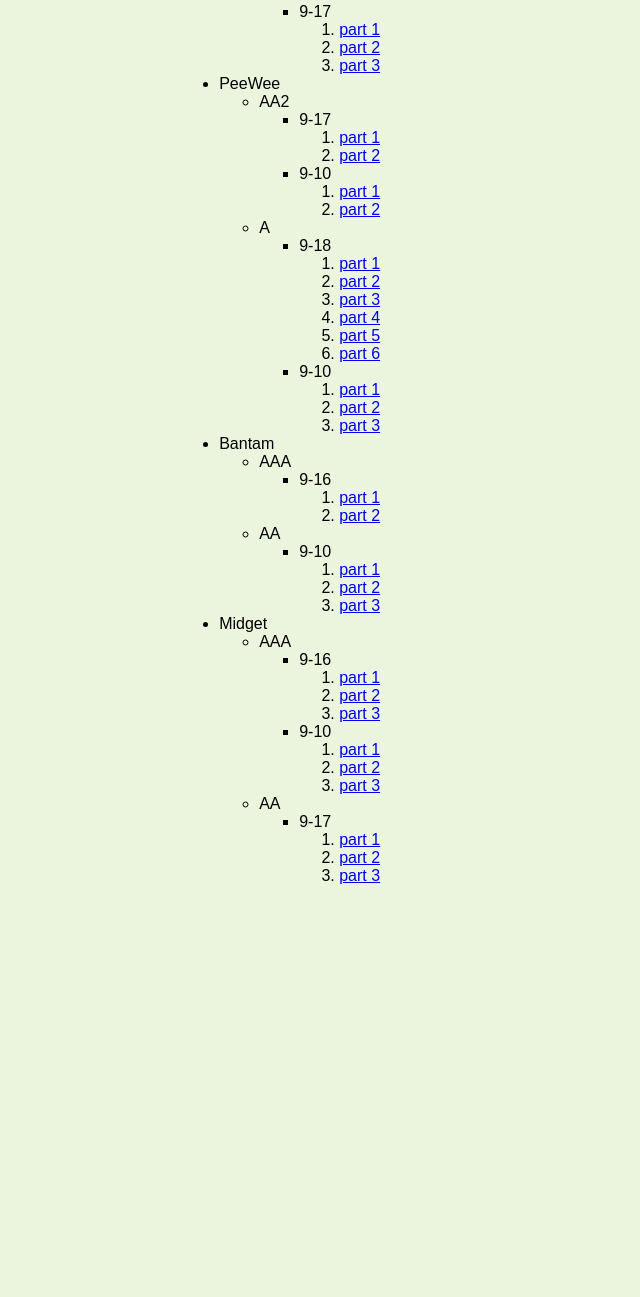
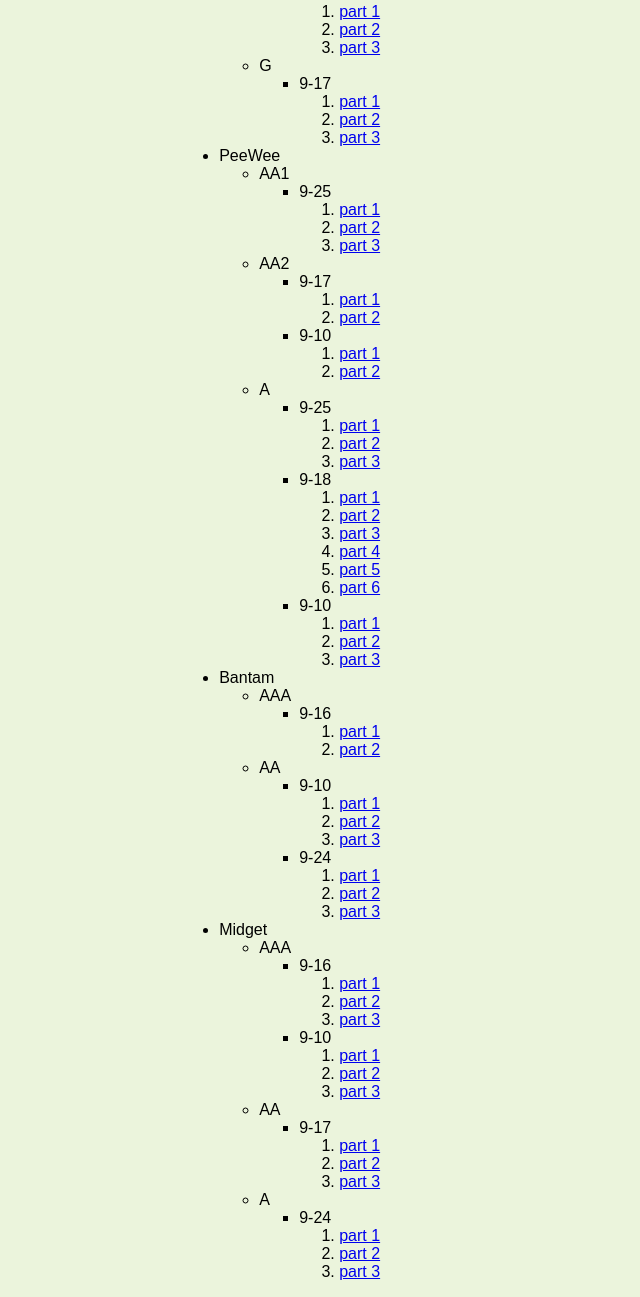
Before and after one commit to mlabrecq7/nyhadisplay, a plain HTML site: page index.html in a window 1280 px wide. Shown: the part 690-1987 px from the top of the page, without its empty margins (0-640 px from the left). Before the commit the page ends 1591 px from the top, so only its background shows below. Drawn offline with Linux system fonts and the light colour scheme.

Commit message:
updated for weekend games

```diff
--- a/index.html
+++ b/index.html
@@ -36,6 +36,14 @@
 	      </ul>
 	    </li>
 	    <li>AA
+	      <ul>
+		<li>9-24</li>
+		<ol>
+		  <li><a target="_blank" href="22-23/squirt/AA/22-09-24/1.mp4">part 1</a></li>
+		  <li><a target="_blank" href="22-23/squirt/AA/22-09-24/2.mp4">part 2</a></li>
+		  <li><a target="_blank" href="22-23/squirt/AA/22-09-24/3.mp4">part 3</a></li>
+		</ol>
+	      </ul>
 	      <ul>
 		<li>9-10</li>
 		<ol>
@@ -80,6 +88,16 @@
 	</li>
 	<li>PeeWee
 	  <ul>
+	    <li>AA1
+	      <ul>
+		<li>9-25</li>
+		<ol>
+		  <li><a target="_blank" href="22-23/peewee/AA1/22-09-25/1.mp4">part 1</a></li>
+		  <li><a target="_blank" href="22-23/peewee/AA1/22-09-25/2.mp4">part 2</a></li>
+		  <li><a target="_blank" href="22-23/peewee/AA1/22-09-25/3.mp4">part 3</a></li>
+		</ol>
+	      </ul>
+	    </li>
 	    <li>AA2
 	      <ul>
 		<li>9-17</li>
@@ -96,6 +114,12 @@
 	    </li>
 	    <li>A
 	      <ul>
+		<li>9-25</li>
+		<ol>
+		  <li><a target="_blank" href="22-23/peewee/A/22-09-25/1.mp4">part 1</a></li>
+		  <li><a target="_blank" href="22-23/peewee/A/22-09-25/2.mp4">part 2</a></li>
+		  <li><a target="_blank" href="22-23/peewee/A/22-09-25/3.mp4">part 3</a></li>
+		</ol>
 		<li>9-18</li>
 		<ol>
 		  <li><a target="_blank" href="22-23/peewee/A/22-09-18/1.mp4">part 1</a></li>
@@ -134,6 +158,12 @@
 		  <li><a target="_blank" href="22-23/bantam/AA/22-09-10/2.mp4">part 2</a></li>
 		  <li><a target="_blank" href="22-23/bantam/AA/22-09-10/3.mp4">part 3</a></li>
 		</ol>
+		<li>9-24</li>
+		<ol>
+		  <li><a target="_blank" href="22-23/bantam/AA/22-09-24/1.mp4">part 1</a></li>
+		  <li><a target="_blank" href="22-23/bantam/AA/22-09-24/2.mp4">part 2</a></li>
+		  <li><a target="_blank" href="22-23/bantam/AA/22-09-24/3.mp4">part 3</a></li>
+		</ol>
 	      </ul>
 	    </li>
 	  </ul>
@@ -166,6 +196,16 @@
 		</ol>
 	      </ul>
 	    </li>
+	    <li>A
+	      <ul>
+		<li>9-24</li>
+		<ol>
+		  <li><a target="_blank" href="22-23/midget/A/22-09-24/1.mp4">part 1</a></li>
+		  <li><a target="_blank" href="22-23/midget/A/22-09-24/2.mp4">part 2</a></li>
+		  <li><a target="_blank" href="22-23/midget/A/22-09-24/3.mp4">part 3</a></li>
+		</ol>
+	      </ul>
+	    </li>
 
 	  </ul>
 	</li>
```
